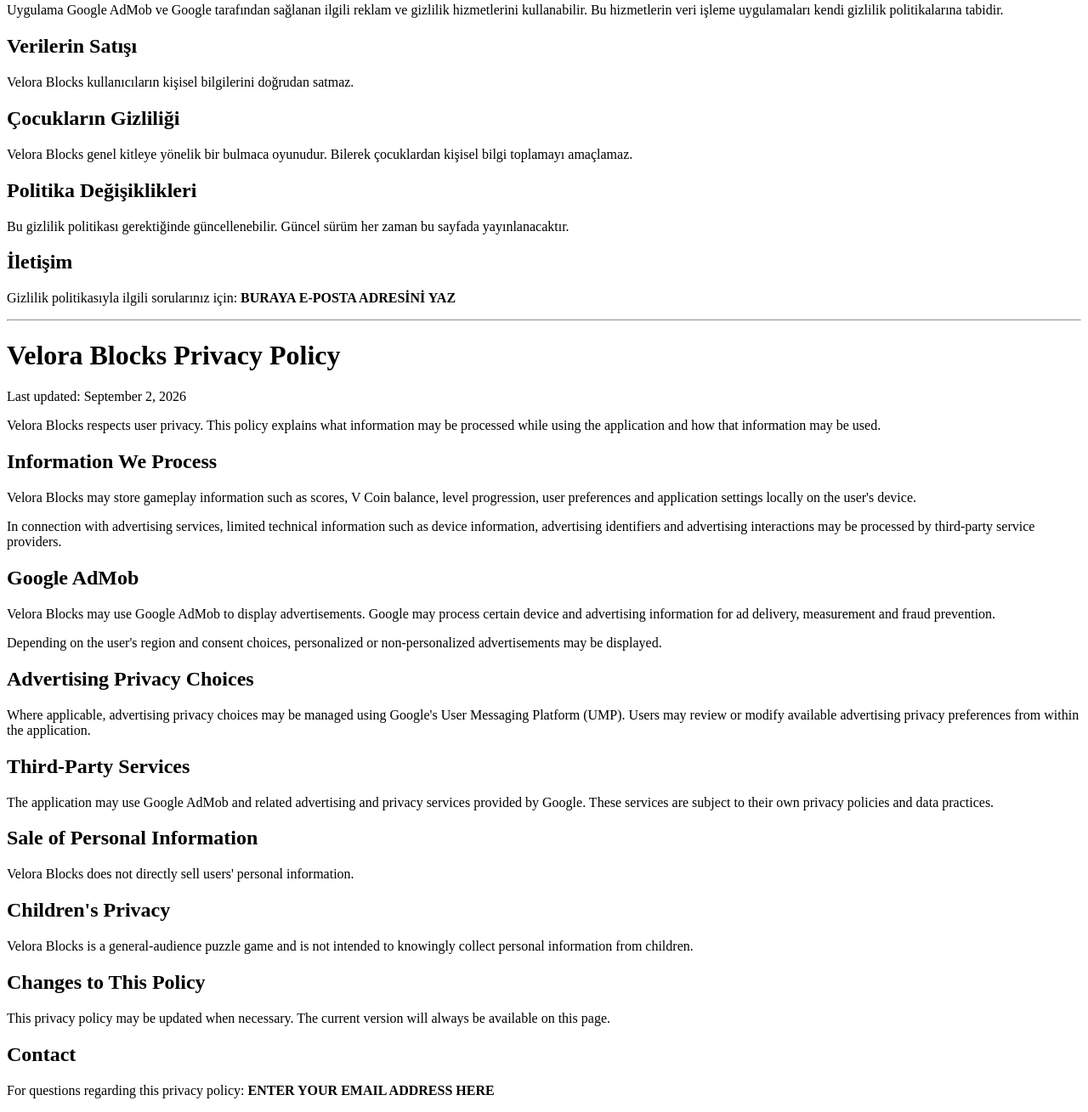
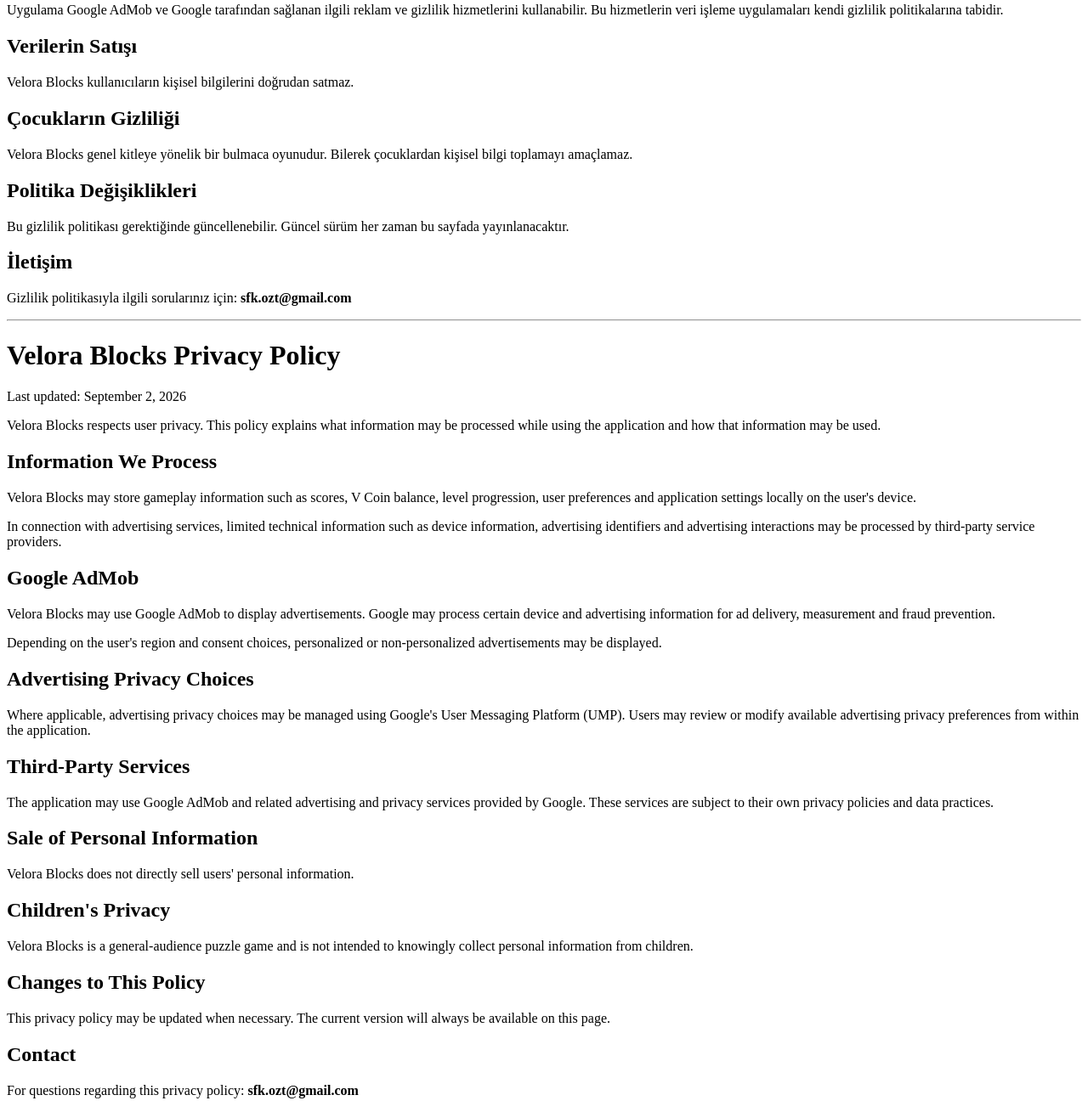
Before and after one commit to S-Coder34/velora-blocks-privacy, a plain HTML site: page index.html in a window 1280 px wide. Shown: the part 554-1863 px from the top of the page at 85% size. Drawn offline with Linux system fonts and the light colour scheme.

Commit message:
Update index.html

```diff
--- a/index.html
+++ b/index.html
@@ -84,7 +84,7 @@
 
   <p>
     Gizlilik politikasıyla ilgili sorularınız için:
-    <strong>BURAYA E-POSTA ADRESİNİ YAZ</strong>
+    <strong>sfk.ozt@gmail.com</strong>
   </p>
 
   <hr>
@@ -167,7 +167,7 @@
 
   <p>
     For questions regarding this privacy policy:
-    <strong>ENTER YOUR EMAIL ADDRESS HERE</strong>
+    <strong>sfk.ozt@gmail.com</strong>
   </p>
 </body>
 </html>
```
